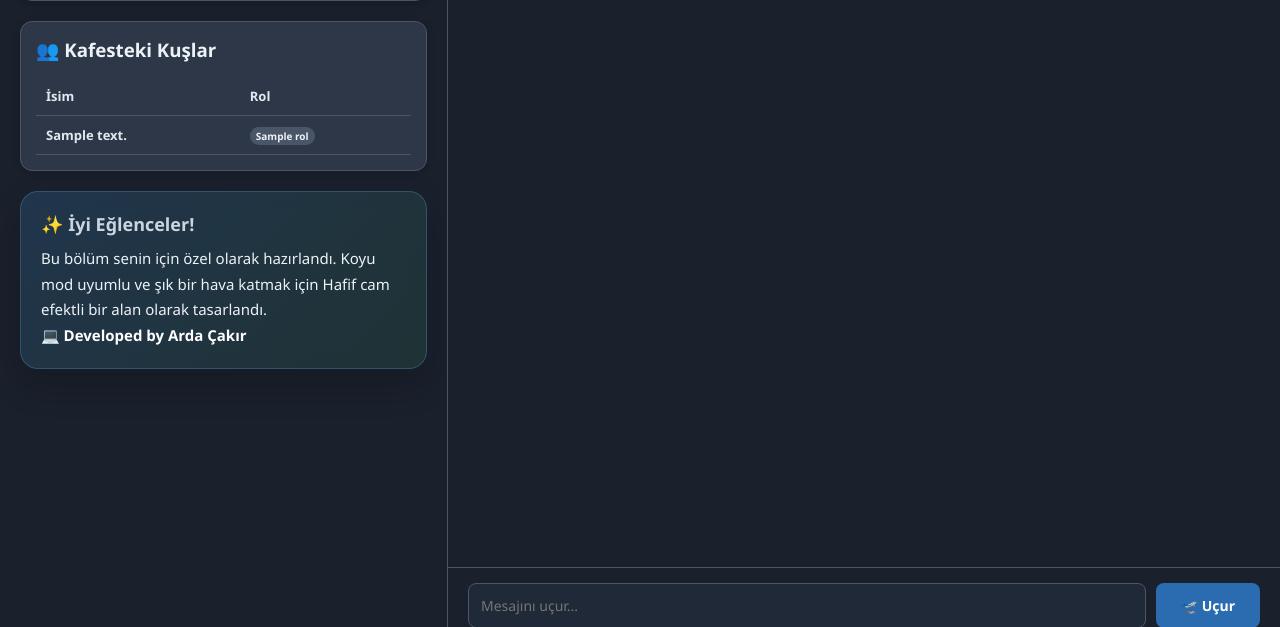
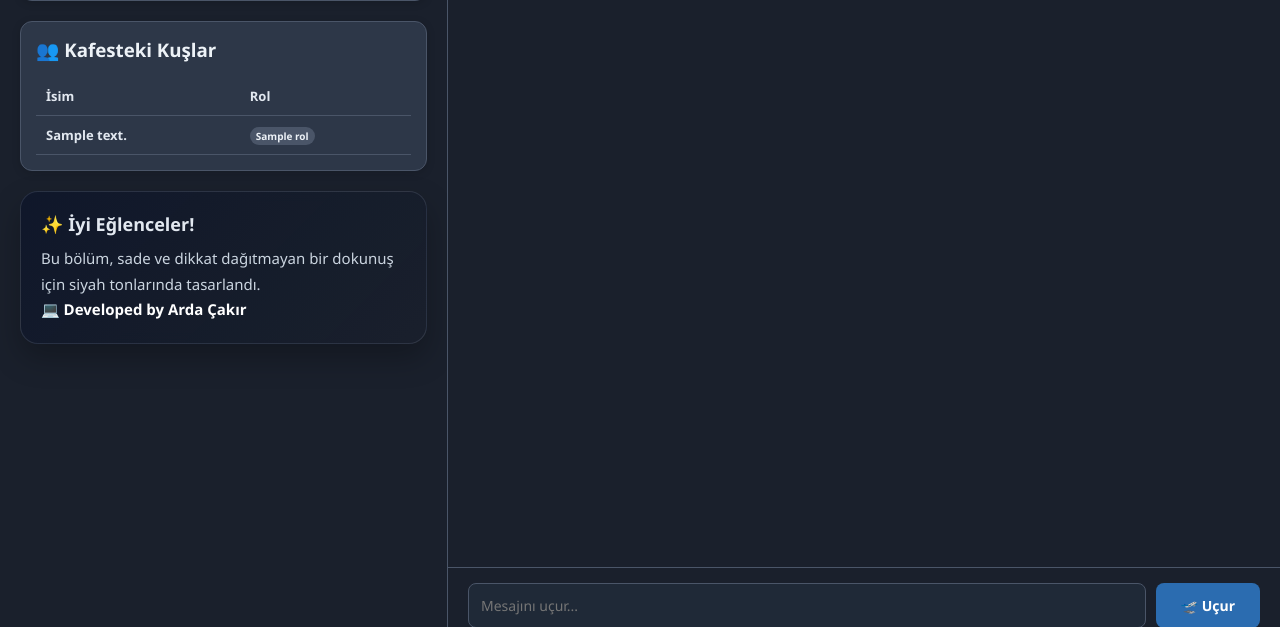
Before and after one commit to ardckr262626-cmd/guvercin-net, a Flask app: template templates/index.html in a window 1280 px wide. Shown: the part 157-784 px from the top of the page. Run offline with Flask 3, Linux system fonts and the light colour scheme; the template is opened without the code that fills it: most values are stand-ins (such as "Sample title", 1, 10 or a date in 2020); data that the repository does not hold is empty.

Commit message:
performans iyileştirmesi yapıldı.

```diff
--- a/templates/index.html
+++ b/templates/index.html
@@ -256,26 +256,26 @@
     }
 
     .hero-note-card {
-      background: linear-gradient(135deg, rgba(66, 153, 225, 0.18), rgba(72, 187, 120, 0.12));
-      border: 1px solid rgba(99, 179, 237, 0.25);
-      color: #e2e8f0;
-      box-shadow: 0 16px 35px rgba(0, 0, 0, 0.18);
+      background: linear-gradient(135deg, rgba(15, 23, 42, 0.95), rgba(26, 32, 44, 0.98));
+      border: 1px solid rgba(148, 163, 184, 0.18);
+      color: #cbd5e0;
+      box-shadow: 0 14px 30px rgba(0, 0, 0, 0.25);
       padding: 20px;
       border-radius: 18px;
       margin-bottom: 20px;
-      backdrop-filter: blur(8px);
+      backdrop-filter: blur(6px);
     }
 
     .hero-note-card h3 {
       margin-bottom: 10px;
       font-size: 18px;
-      color: #cbd5e0;
+      color: #e2e8f0;
     }
 
     .hero-note-card p {
       font-size: 15px;
       line-height: 1.7;
-      color: #edf2f7;
+      color: #cbd5e0;
     }
 
     .hero-note-card strong {
@@ -523,8 +523,7 @@
 
     <div class="card hero-note-card">
       <h3>✨ İyi Eğlenceler!</h3>
-      <p>Bu bölüm senin için özel olarak hazırlandı. Koyu mod uyumlu ve şık bir hava katmak için Hafif cam efektli bir
-        alan olarak tasarlandı.
+      <p>Bu bölüm, sade ve dikkat dağıtmayan bir dokunuş için siyah tonlarında tasarlandı.
         <br><strong>💻 Developed by Arda Çakır</strong>
       </p>
     </div>
```
